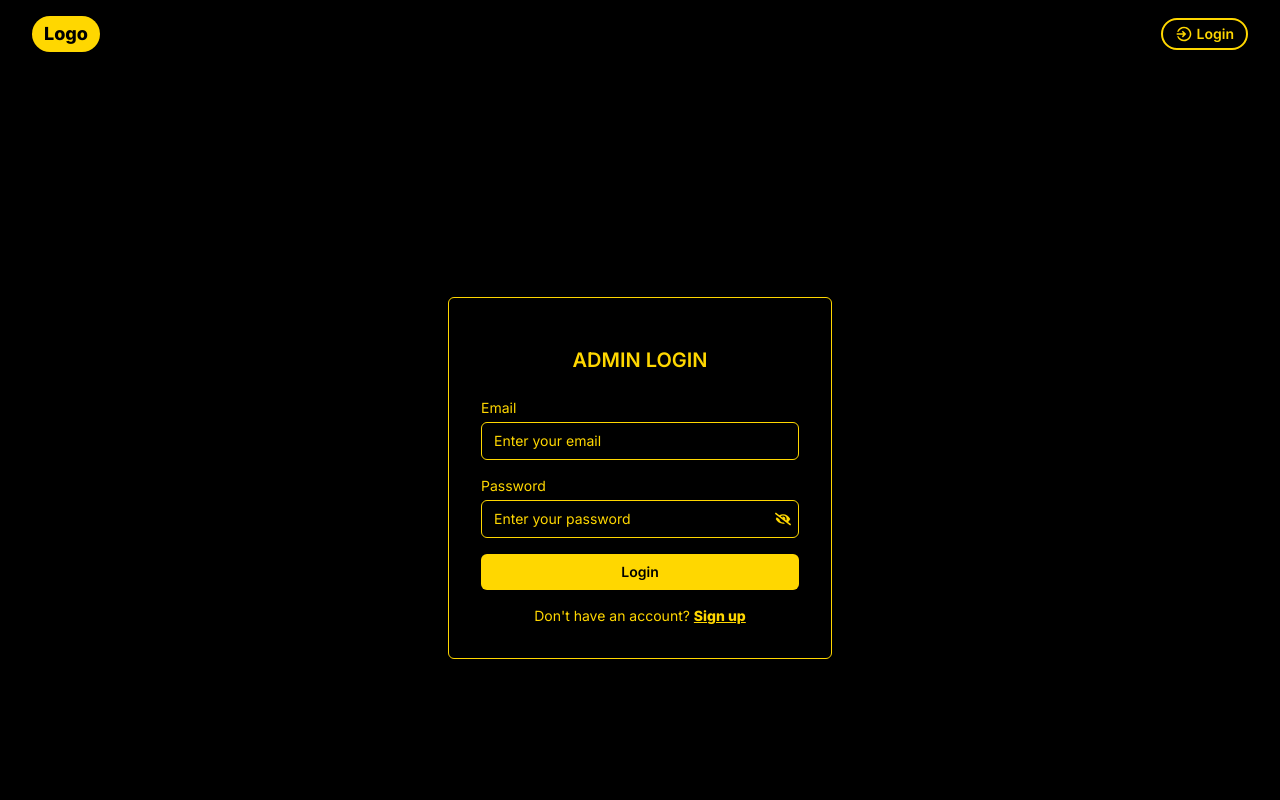
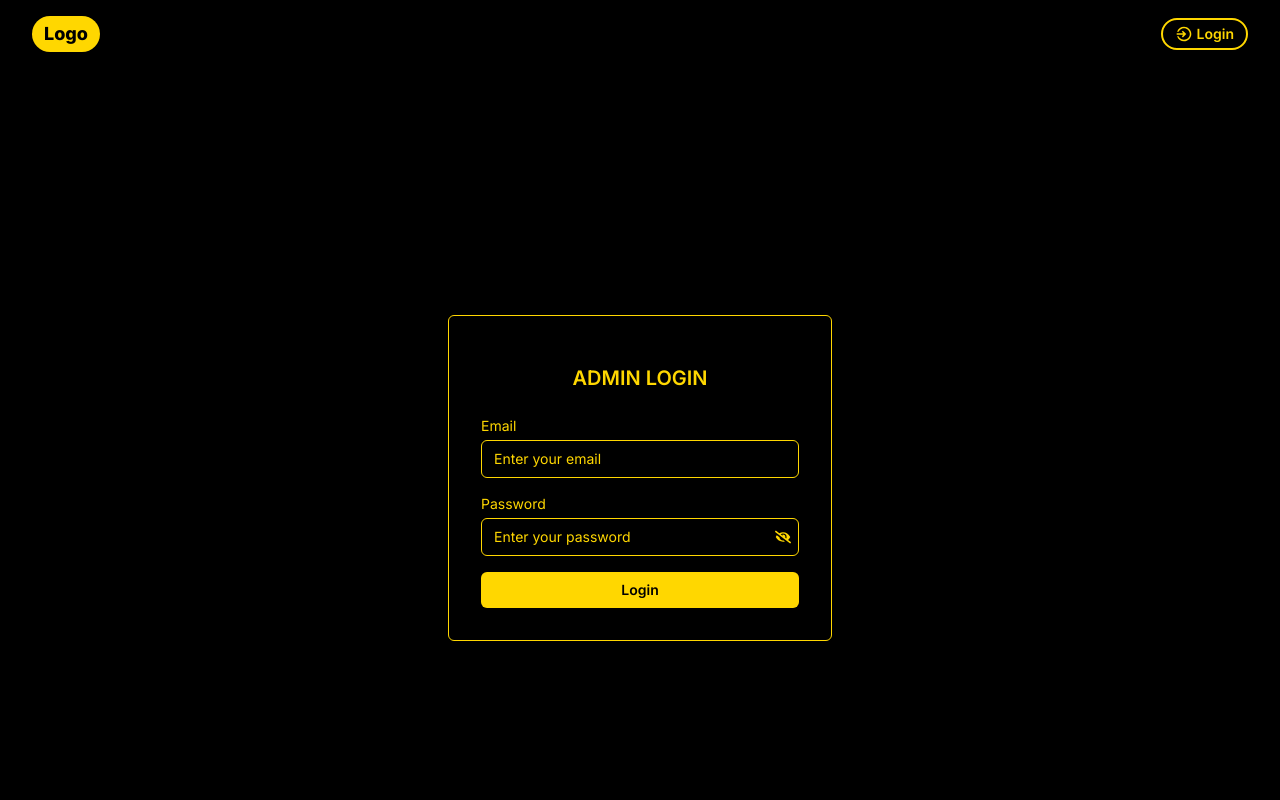
Before and after one commit to gulshan-fitness/smmProjectFrontend, a React (Vite) app: page /adminloginitslocked in a window 1280 px wide. Shown: the top 800 px of the page. Built offline with nearby package versions, Linux system fonts and the light colour scheme.

Commit message:
Update Admin_login.jsx
sdjbdj

```diff
--- a/src/Admin/Admin_login.jsx
+++ b/src/Admin/Admin_login.jsx
@@ -96,13 +96,7 @@ export default function Admin_login() {
           Login
         </button>
 
-        {/* Sign Up */}
-        <Link to="/adminsignupitslocked" className="text-sm text-[#FFD700] text-center mt-4 block">
-          Don't have an account?{" "}
-          <button className=" font-bold underline hover:text-yellow-400 transition">
-            Sign up
-          </button>
-        </Link>
+
       </form>
     </div>
   </div>
```
